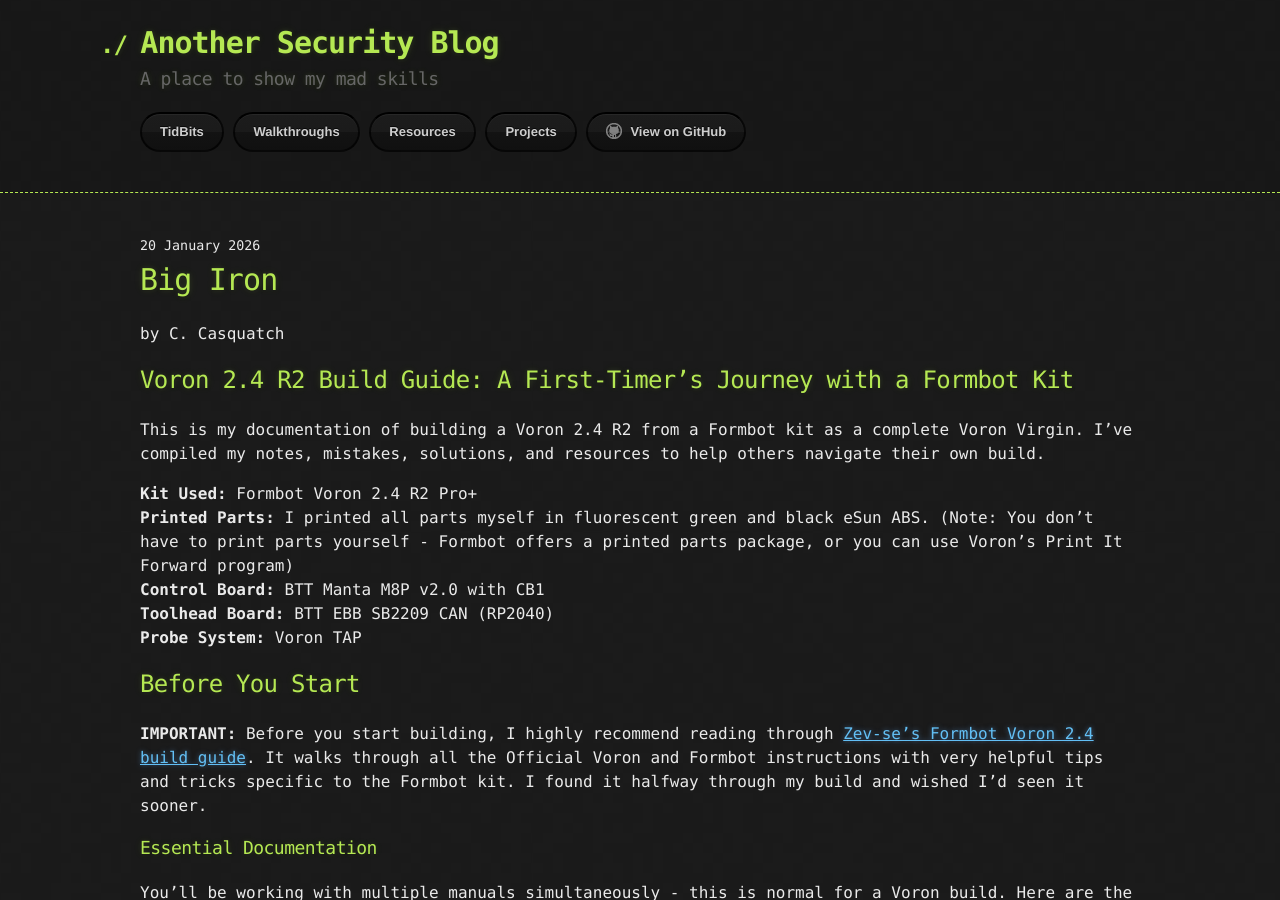
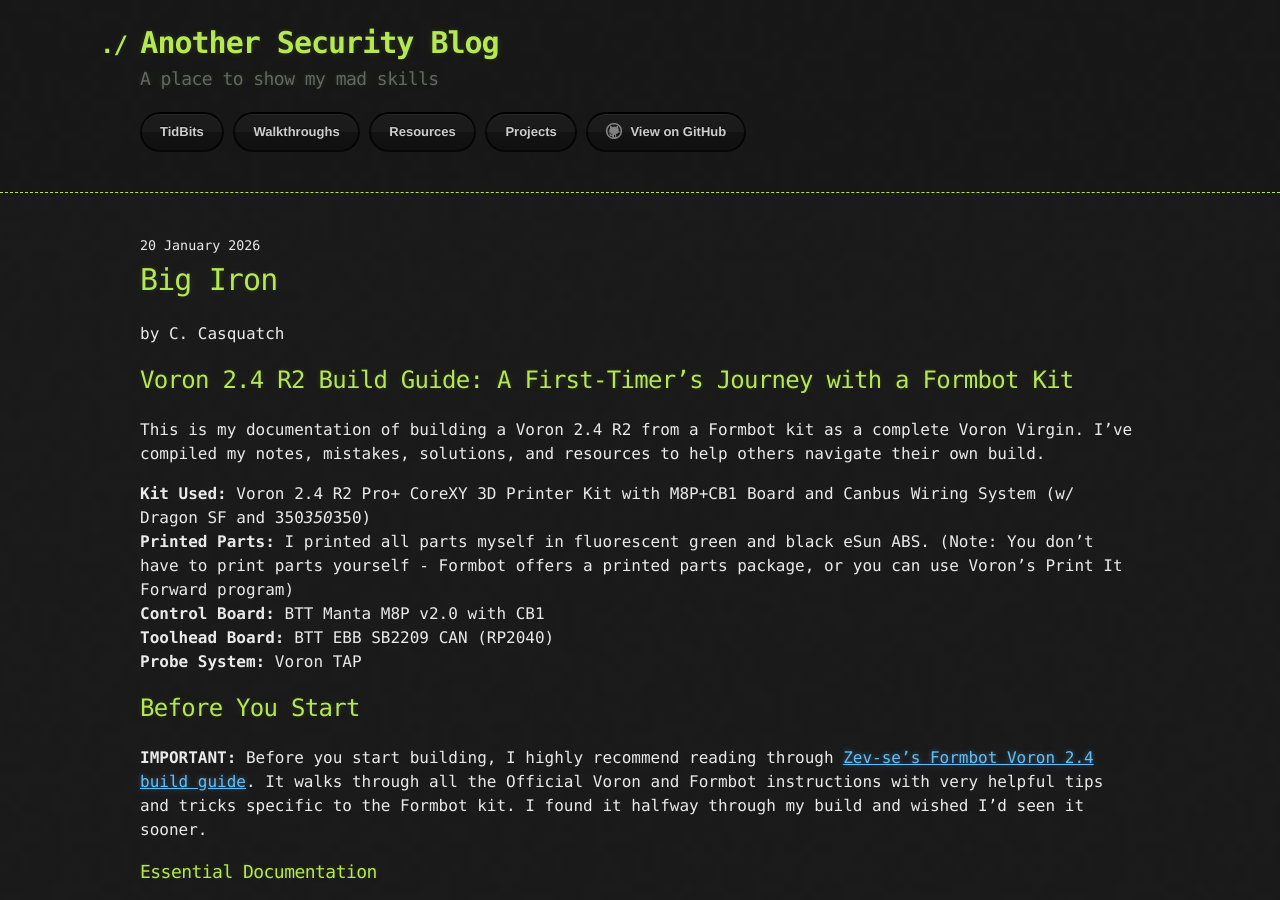
Before and after one commit to CyberCasquatch/cybercasquatch.github.io, a Jekyll site: the page built from _posts/Projects/2026-01-20-Big-Iron.md, in a window 1280 px wide and 900 px high. Built offline with Jekyll 4.4.1, drawn with Linux system fonts in a browser that asks for light colours.

Commit message:
Revise kit details in Voron 2.4 R2 documentation
Updated kit description for Voron 2.4 R2 build guide.

```diff
--- a/_posts/Projects/2026-01-20-Big-Iron.md
+++ b/_posts/Projects/2026-01-20-Big-Iron.md
@@ -13,7 +13,7 @@
 
 This is my documentation of building a Voron 2.4 R2 from a Formbot kit as a complete Voron Virgin. I've compiled my notes, mistakes, solutions, and resources to help others navigate their own build.
 
-**Kit Used:** Formbot Voron 2.4 R2 Pro+
+**Kit Used:** Voron 2.4 R2 Pro+ CoreXY 3D Printer Kit with M8P+CB1 Board and Canbus Wiring System (w/ Dragon SF and 350*350*350)
 **Printed Parts:** I printed all parts myself in fluorescent green and black eSun ABS. (Note: You don't have to print parts yourself - Formbot offers a printed parts package, or you can use Voron's Print It Forward program)
 **Control Board:** BTT Manta M8P v2.0 with CB1
 **Toolhead Board:** BTT EBB SB2209 CAN (RP2040)
```
